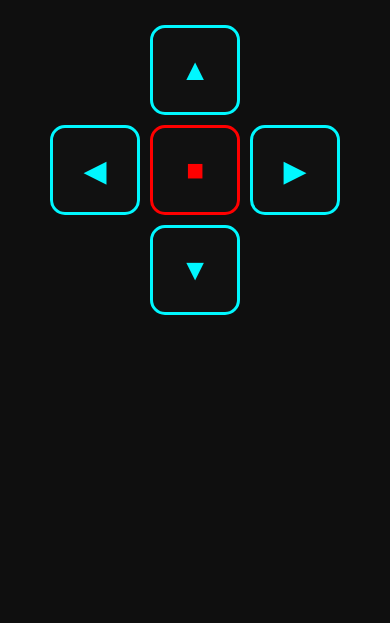
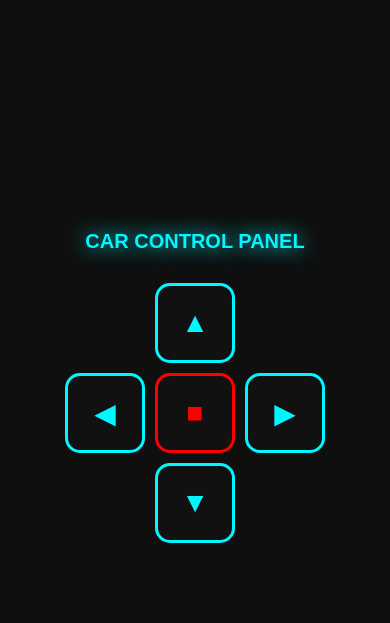
Before and after one commit to player4687/Car-Control, a plain HTML site: page index.html in a window 390 px wide. Shown: the part 301-924 px from the top of the page. Before the commit the page ends 844 px from the top, so only its background shows below. Drawn offline with Linux system fonts and the light colour scheme.

Commit message:
Update style.css

```diff
--- a/style.css
+++ b/style.css
@@ -68,3 +68,26 @@ button:hover {
   color: black;
   box-shadow: 0 0 25px red;
 }
+/* 📱 MOBILE OPTIMIZATION */
+@media (max-width: 600px) {
+
+  h1 {
+    font-size: 20px;
+    margin-bottom: 20px;
+  }
+
+  button {
+    width: 80px;
+    height: 80px;
+    font-size: 28px;
+  }
+
+  .controls {
+    margin-top: 30px;
+  }
+
+  body {
+    align-items: flex-end; /* pushes controls slightly down */
+    padding-bottom: 80px;
+  }
+}
```
